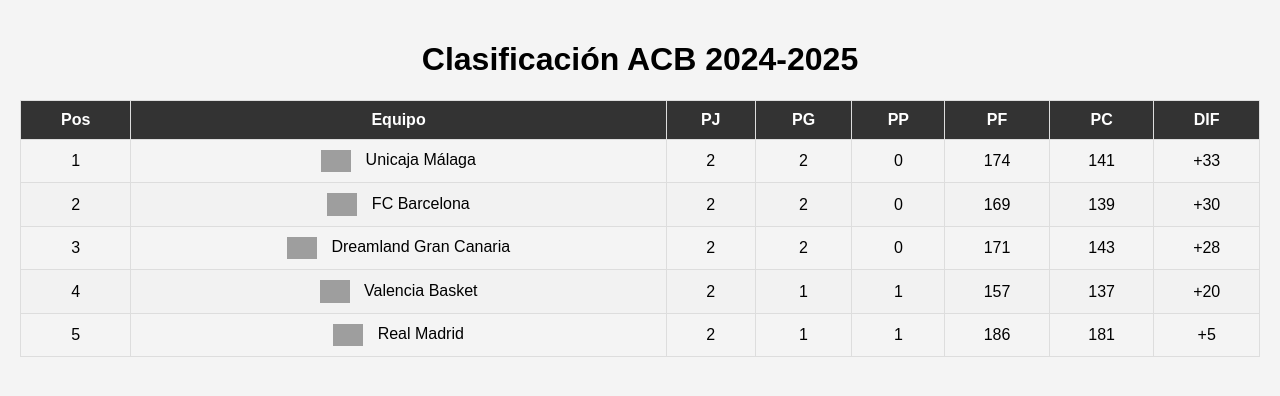
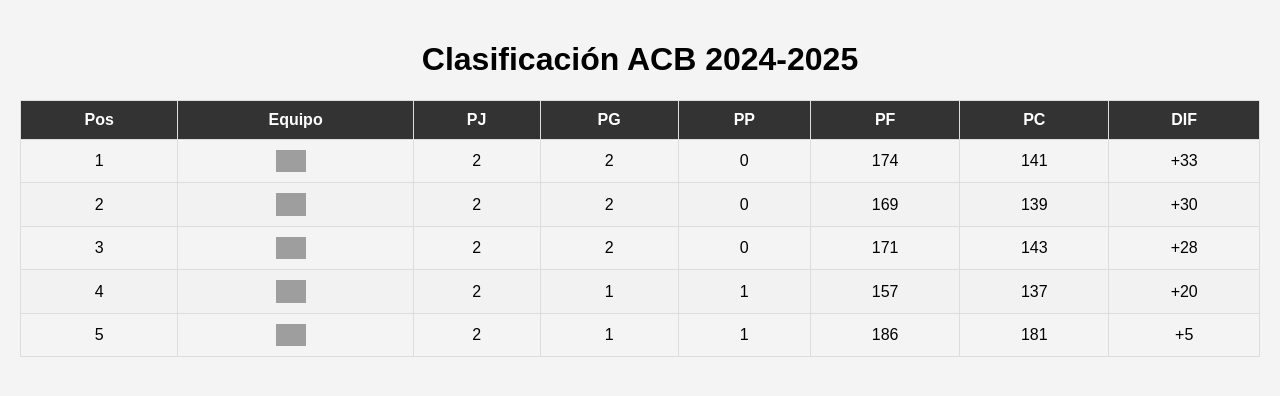
Before and after one commit to Pablotena06/LM2425, a plain HTML site: page pablo.html/clasificaciónACB.html in a window 1280 px wide. Drawn offline with Linux system fonts and the light colour scheme; grey boxes are pictures that could not be loaded.

Commit message:
arreglos

```diff
--- a/pablo.html/clasificaciónACB.html
+++ b/pablo.html/clasificaciónACB.html
@@ -62,7 +62,7 @@
             <tr>
                 <td>1</td>
                 <td><a href="https://www.unicajabaloncesto.com" target="_blank">
-                    <img src="https://upload.wikimedia.org/wikipedia/en/thumb/a/a4/Unicaja_Málaga_logo.svg/1200px-Unicaja_Málaga_logo.svg.png" alt="Unicaja"> Unicaja Málaga</a></td>
+                    <img src="https://upload.wikimedia.org/wikipedia/en/thumb/a/a4/Unicaja_Málaga_logo.svg/1200px-Unicaja_Málaga_logo.svg.png" alt="Unicaja"></a></td>
                 <td>2</td>
                 <td>2</td>
                 <td>0</td>
@@ -73,7 +73,7 @@
             <tr>
                 <td>2</td>
                 <td><a href="https://www.fcbarcelona.com/en/sections/basketball/first-team" target="_blank">
-                    <img src="https://upload.wikimedia.org/wikipedia/en/thumb/4/47/FCB_Basket_logo.svg/1200px-FCB_Basket_logo.svg.png" alt="FC Barcelona"> FC Barcelona</a></td>
+                    <img src="https://upload.wikimedia.org/wikipedia/en/thumb/4/47/FCB_Basket_logo.svg/1200px-FCB_Basket_logo.svg.png" alt="FC Barcelona"></a></td>
                 <td>2</td>
                 <td>2</td>
                 <td>0</td>
@@ -84,7 +84,7 @@
             <tr>
                 <td>3</td>
                 <td><a href="https://cbgrancanaria.net" target="_blank">
-                    <img src="https://upload.wikimedia.org/wikipedia/en/thumb/6/61/CB_Gran_Canaria_logo.svg/1200px-CB_Gran_Canaria_logo.svg.png" alt="Gran Canaria"> Dreamland Gran Canaria</a></td>
+                    <img src="https://upload.wikimedia.org/wikipedia/en/thumb/6/61/CB_Gran_Canaria_logo.svg/1200px-CB_Gran_Canaria_logo.svg.png" alt="Gran Canaria"></a></td>
                 <td>2</td>
                 <td>2</td>
                 <td>0</td>
@@ -95,7 +95,7 @@
             <tr>
                 <td>4</td>
                 <td><a href="https://www.valenciabasket.com" target="_blank">
-                    <img src="https://upload.wikimedia.org/wikipedia/en/thumb/8/82/Valencia_Basket_Club_logo.svg/1200px-Valencia_Basket_Club_logo.svg.png" alt="Valencia Basket"> Valencia Basket</a></td>
+                    <img src="https://upload.wikimedia.org/wikipedia/en/thumb/8/82/Valencia_Basket_Club_logo.svg/1200px-Valencia_Basket_Club_logo.svg.png" alt="Valencia Basket"></a></td>
                 <td>2</td>
                 <td>1</td>
                 <td>1</td>
@@ -106,7 +106,7 @@
             <tr>
                 <td>5</td>
                 <td><a href="https://www.realmadrid.com/baloncesto" target="_blank">
-                    <img src="https://upload.wikimedia.org/wikipedia/en/thumb/1/1a/Real_Madrid_CF_Basketball_Logo.svg/1200px-Real_Madrid_CF_Basketball_Logo.svg.png" alt="Real Madrid"> Real Madrid</a></td>
+                    <img src="https://upload.wikimedia.org/wikipedia/en/thumb/1/1a/Real_Madrid_CF_Basketball_Logo.svg/1200px-Real_Madrid_CF_Basketball_Logo.svg.png" alt="Real Madrid"></a></td>
                 <td>2</td>
                 <td>1</td>
                 <td>1</td>
```
